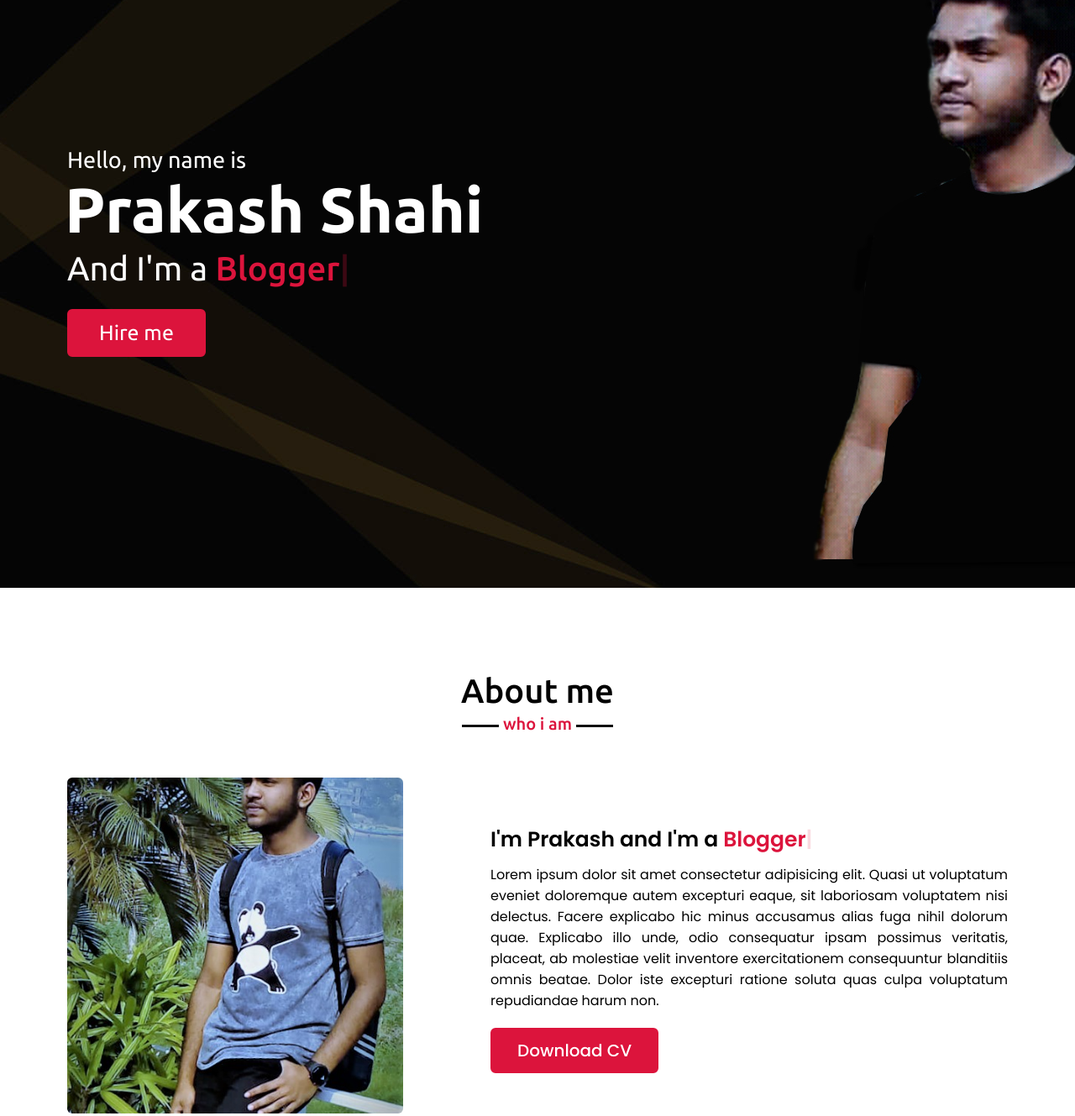
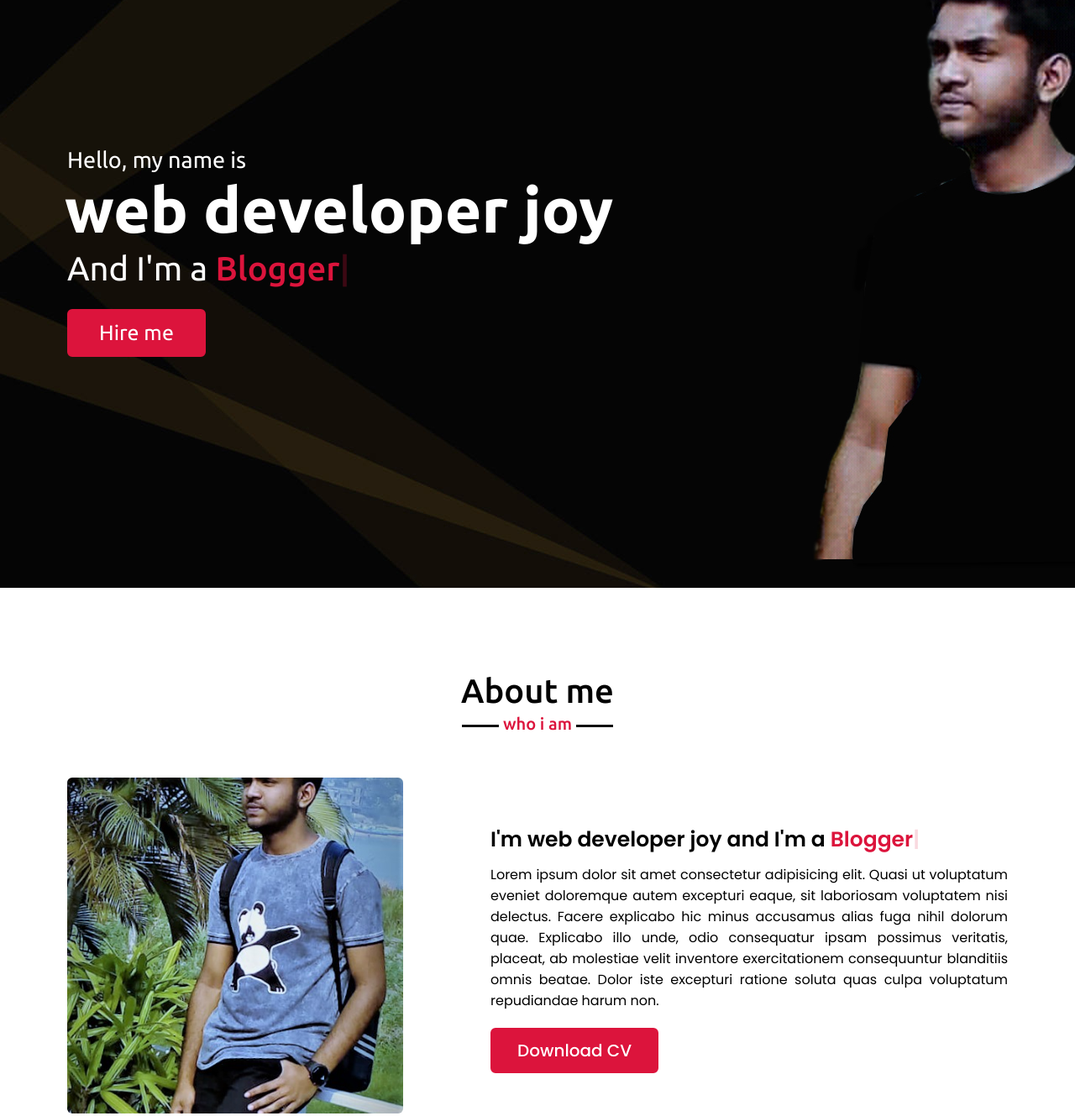
Before and after one commit to Joy-roy-webdeveloper/resume, a plain HTML site: page index.html in a window 1280 px wide. Shown: the part 100-1429 px from the top of the page at 84% size. Drawn offline with nearby package versions, Linux system fonts and the light colour scheme.

Commit message:
Update index.html

```diff
--- a/index.html
+++ b/index.html
@@ -4,7 +4,7 @@
 <head>
     <meta charset="UTF-8">
     <meta name="viewport" content="width=device-width, initial-scale=1.0">
-    <title>Personal Portfolio Website</title>
+    <title>web developer joy resume</title>
     <link rel="stylesheet" href="style.css">
     <link rel="stylesheet" href="https://cdnjs.cloudflare.com/ajax/libs/font-awesome/5.15.3/css/all.min.css"/>
     <script src="https://code.jquery.com/jquery-3.5.1.min.js"></script>
@@ -40,7 +40,7 @@
         <div class="max-width">
             <div class="home-content">
                 <div class="text-1">Hello, my name is</div>
-                <div class="text-2">Prakash Shahi</div>
+                <div class="text-2">web developer joy</div>
                 <div class="text-3">And I'm a <span class="typing"></span></div>
                 <a href="#">Hire me</a>
             </div>
@@ -56,7 +56,7 @@
                     <img src="images/profile-1.jpeg" alt="">
                 </div>
                 <div class="column right">
-                    <div class="text">I'm Prakash and I'm a <span class="typing-2"></span></div>
+                    <div class="text">I'm web developer joy and I'm a <span class="typing-2"></span></div>
                     <p>Lorem ipsum dolor sit amet consectetur adipisicing elit. Quasi ut voluptatum eveniet doloremque autem excepturi eaque, sit laboriosam voluptatem nisi delectus. Facere explicabo hic minus accusamus alias fuga nihil dolorum quae. Explicabo illo unde, odio consequatur ipsam possimus veritatis, placeat, ab molestiae velit inventore exercitationem consequuntur blanditiis omnis beatae. Dolor iste excepturi ratione soluta quas culpa voluptatum repudiandae harum non.</p>
                     <a href="#">Download CV</a>
                 </div>
@@ -203,21 +203,21 @@
                             <i class="fas fa-user"></i>
                             <div class="info">
                                 <div class="head">Name</div>
-                                <div class="sub-title">Prakash Shahi</div>
+                                <div class="sub-title">web developer joy</div>
                             </div>
                         </div>
                         <div class="row">
                             <i class="fas fa-map-marker-alt"></i>
                             <div class="info">
                                 <div class="head">Address</div>
-                                <div class="sub-title">Surkhet, Nepal</div>
+                                <div class="sub-title">Dhaka,Bangladesh</div>
                             </div>
                         </div>
                         <div class="row">
                             <i class="fas fa-envelope"></i>
                             <div class="info">
                                 <div class="head">Email</div>
-                                <div class="sub-title">abc@gmail.com</div>
+                                <div class="sub-title">fiveerjoy@gmail.com@gmail.com</div>
                             </div>
                         </div>
                     </div>
@@ -250,7 +250,7 @@
 
     <!-- footer section start -->
     <footer>
-        <span>Created By <a href="https://www.codingnepalweb.com">CodingNepal</a> | <span class="far fa-copyright"></span> 2020 All rights reserved.</span>
+        <span>Created By <a href="https://web-developer-joy.blogspot.com/">web developer joy </a> | <span class="far fa-copyright"></span> 2021 All rights reserved.</span>
     </footer>
 
     <script src="script.js"></script>
```
